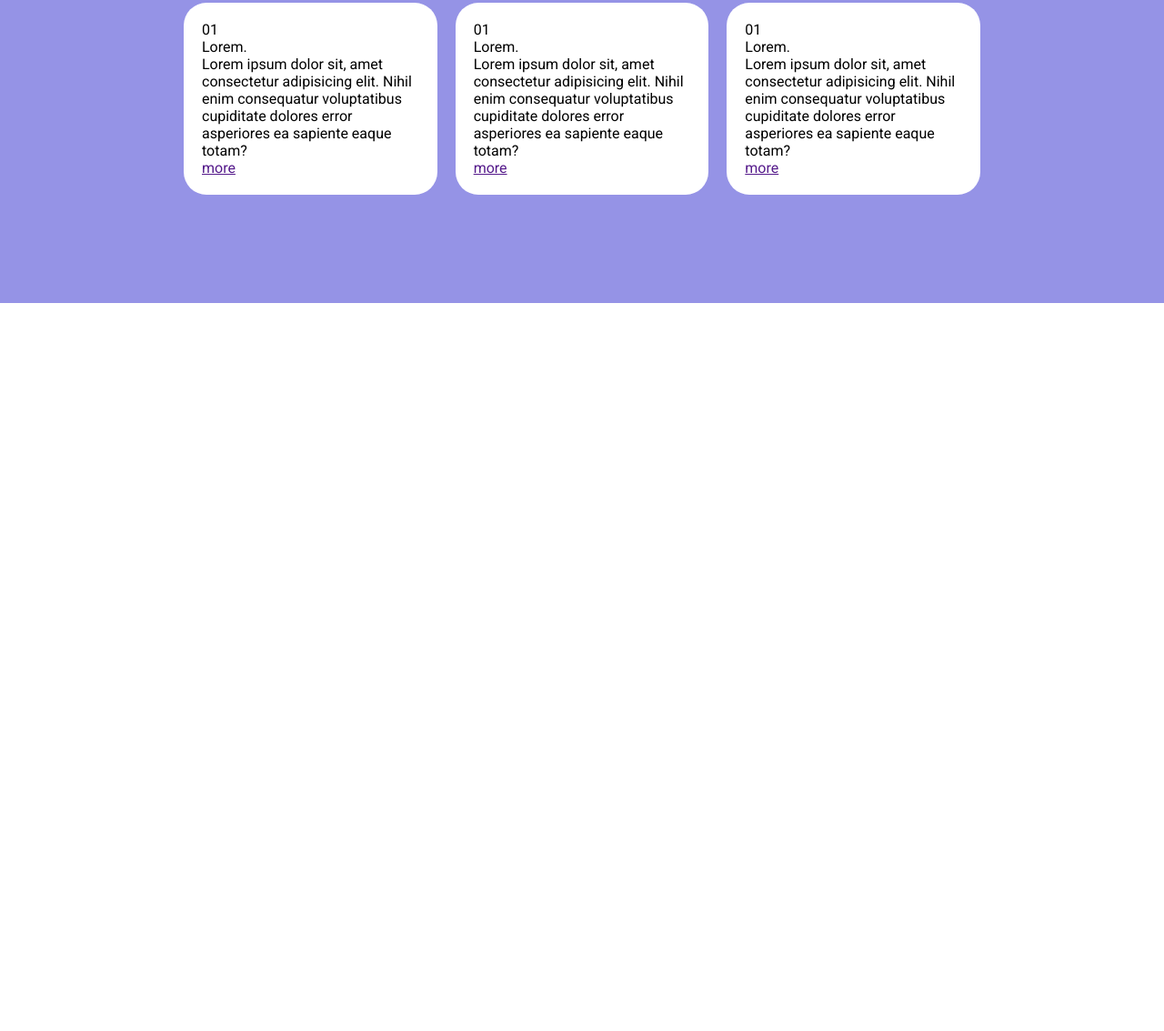
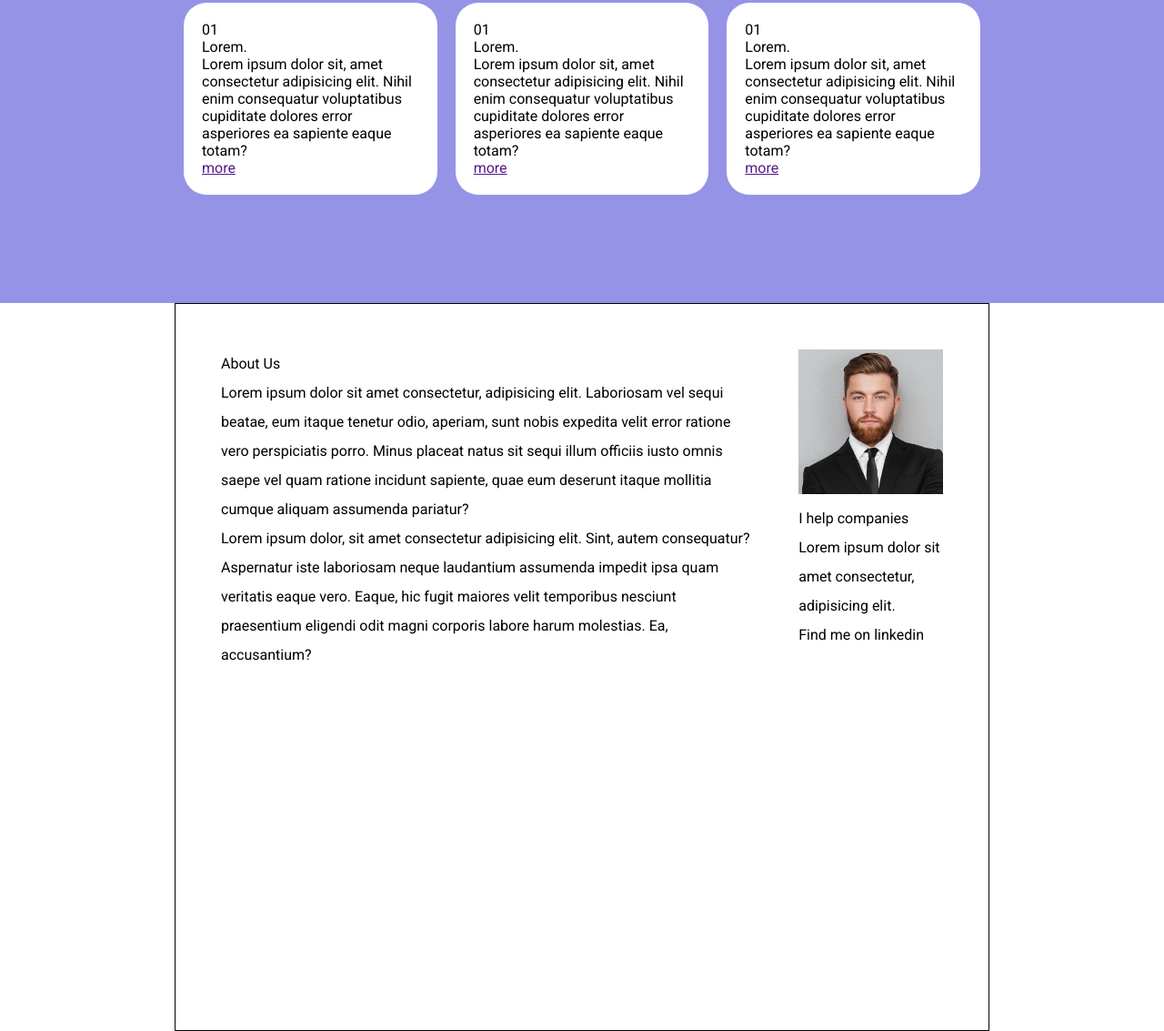
Before and after one commit to nabilmoutahir/htmlcss-responsive-layout, a plain HTML site: page index.html in a window 1280 px wide. Shown: the part 2867-4000 px from the top of the page at 91% size. Before the commit the page ends 3200 px from the top, so only its background shows below. Drawn offline with Linux system fonts and the light colour scheme.

Commit message:
feat: style structure fifth section

```diff
--- a/css/style.css
+++ b/css/style.css
@@ -333,3 +333,28 @@ section {
 }
 
 /* Fifth Section-------------------------------------------------------- */
+.about-container {
+    height: 100%;
+    padding: 50px;
+    display: flex;
+}
+
+/* Left---------- */
+.about-left {
+    width: 80%;
+    padding-right: 50px;
+    line-height: 2rem;
+}
+
+/* right--------- */
+
+.about-right {
+    width: 20%;
+    line-height: 2rem;
+}
+
+.ceo-img > img {
+    width: 100%;
+}
+
+/* Sixth Section--------------------------------------------------------- */
--- a/index.html
+++ b/index.html
@@ -438,8 +438,8 @@
             </section>
 
             <!-- FIFTH SECTION -->
-            <!-- <section id="fifth-section">
-                <div class="about-container">
+            <section id="fifth-section" class="container">
+                <div class="about-container debug">
                     <div class="about-left">
                         <div class="about-title">
                             About Us
@@ -468,7 +468,7 @@
                         </div>
                     </div>
                 </div>
-            </section> -->
+            </section>
 
             <!-- SIXTH SECTION -->
             <!-- <section id="sixth-section">
```
